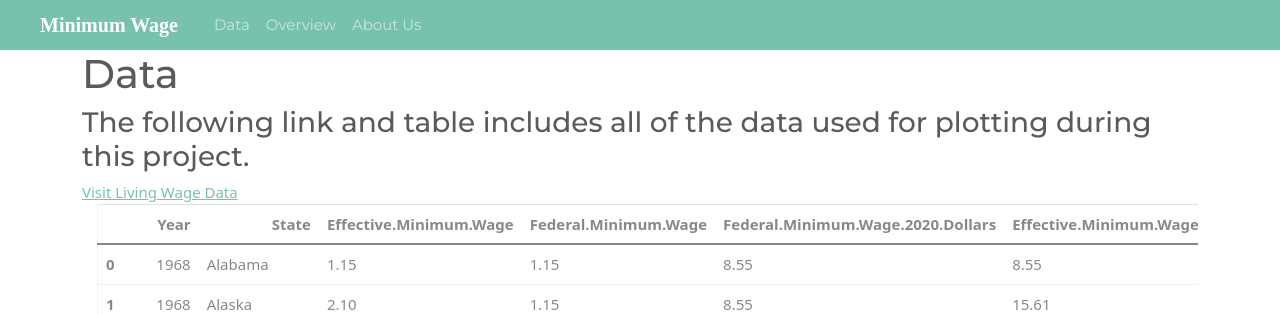
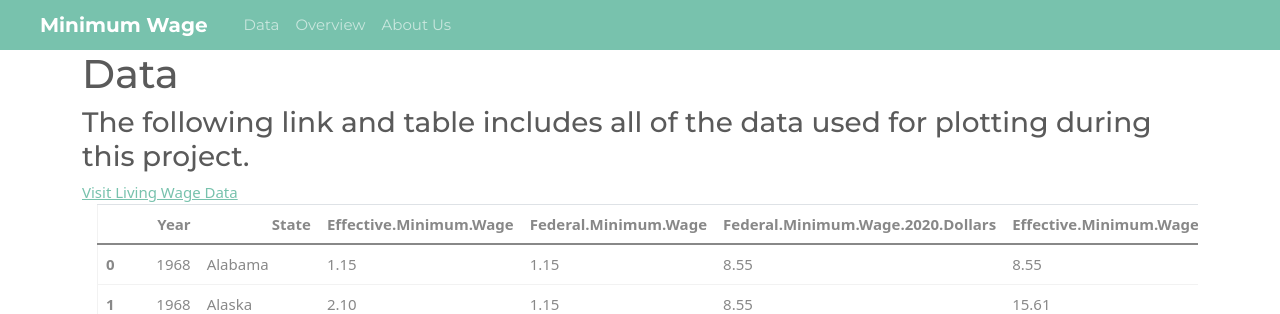
Before and after one commit to nicpie-bit/Minimum-Wage-Analysis, a Flask app: page /data.html in a window 1280 px wide. Shown: the top 314 px of the page. Run offline with Flask 2, Linux system fonts and the light colour scheme; some libraries are stand-ins or nearby versions.

Commit message:
changed some styling fonts

```diff
--- a/static/styles.css
+++ b/static/styles.css
@@ -14,7 +14,6 @@ body {
     margin-left: 0px;
     padding: inherit;
     font-weight: bold;
-    font-family: cochin;
   }
   .navbar {
     font-size: 25px;
@@ -57,7 +56,6 @@ body {
 
   .title {
     color: rgb(52, 149, 165);
-    font-family: cochin;
     font-weight: bolder;
     padding-top: 10px;
   }
```
